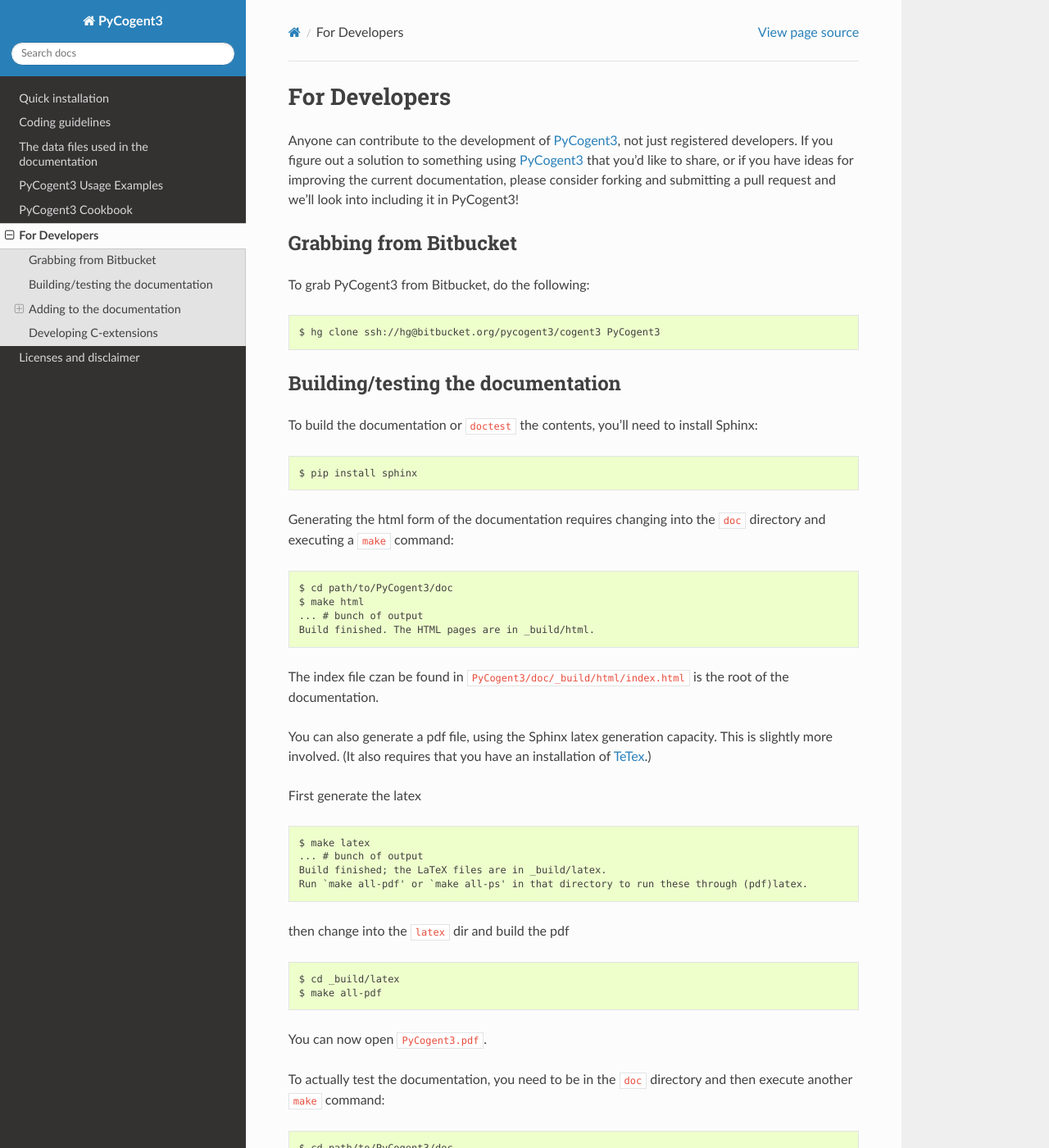
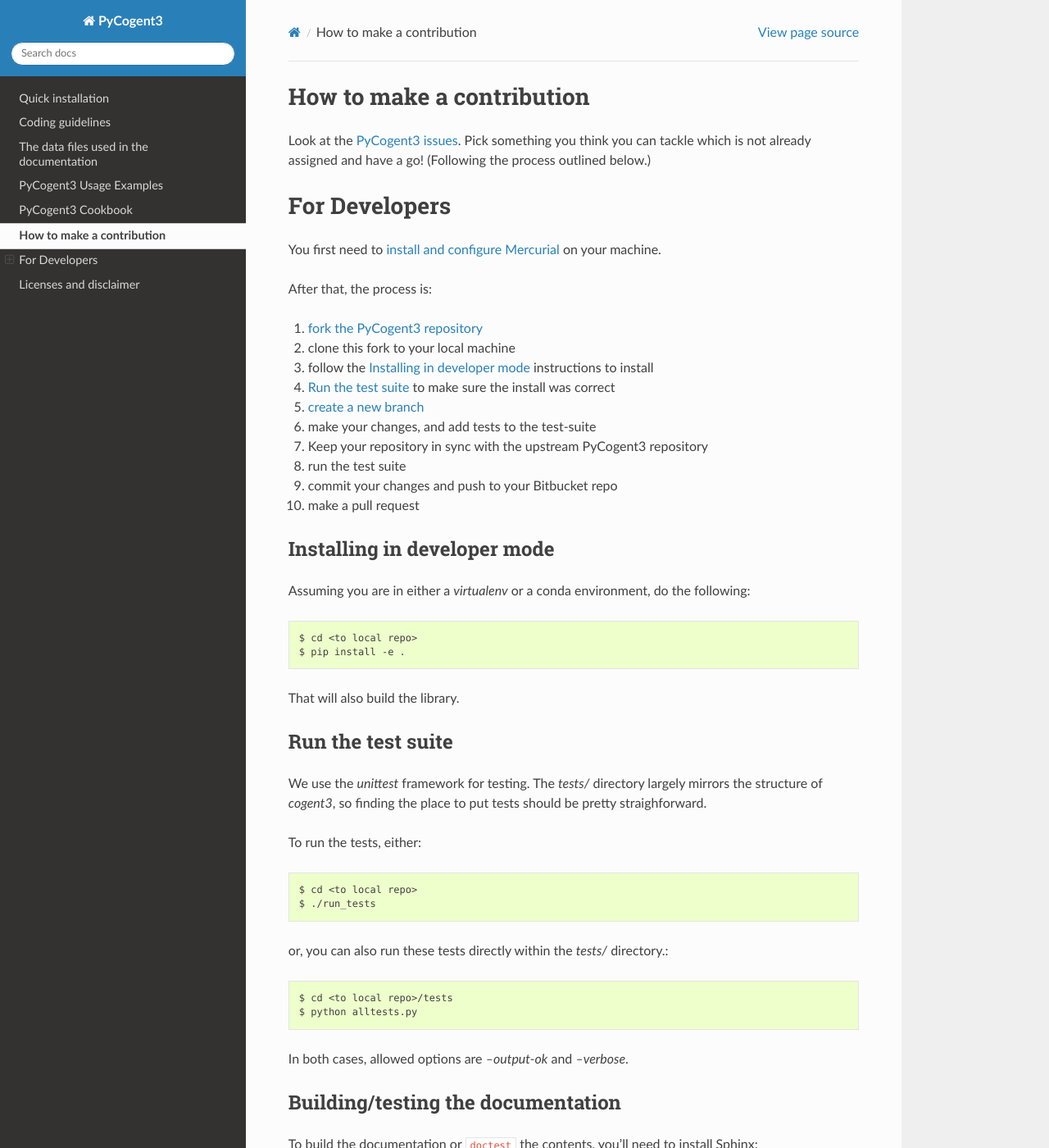
Before and after one commit to cogent3/cogent3, a Sphinx documentation site: the page built from doc/developer_notes.rst, in a window 1280 px wide and 1400 px high. Shown: the whole window at 82% size. Built offline with Sphinx 7.4.7 and the Read the Docs theme 2.0.0, drawn with Linux system fonts in a browser that asks for light colours; formulas are drawn with MathJax 3.

Commit message:
DOC: updated developer notes and fixed some doc syntax issues

```diff
--- a/doc/README.rst
+++ /dev/null
@@ -1 +0,0 @@
-../README
--- a/doc/cookbook/genetic_code.rst
+++ b/doc/cookbook/genetic_code.rst
@@ -112,7 +112,7 @@
     >>> flat_list
     ['GCT', 'GCC', 'GCA', 'GCG', 'TGT', 'TGC']
 
-Converting the ``TimeReversibleCodonAlphabet`` to codon series
+Converting the ``CodonAlphabet`` to codon series
 ------------------------------------------------
 
 .. doctest::
--- a/doc/developer_notes.rst
+++ b/doc/developer_notes.rst
@@ -1,14 +1,56 @@
+How to make a contribution
+==========================
+
+Look at the `PyCogent3 issues <https://bitbucket.org/pycogent3/cogent3/issues>`_. Pick something you think you can tackle which is not already assigned and have a go! (Following the process outlined below.)
+
 For Developers
 ==============
 
-Anyone can contribute to the development of PyCogent3_, not just registered developers. If you figure out a solution to something using PyCogent3_ that you'd like to share, or if you have ideas for improving the current documentation, please consider forking and submitting a pull request and we'll look into including it in PyCogent3!
+You first need to `install and configure Mercurial <https://confluence.atlassian.com/get-started-with-bitbucket/install-and-set-up-mercurial-860009660.html>`_ on your machine.
 
-Grabbing from Bitbucket
------------------------
+After that, the process is:
 
-To grab PyCogent3 from Bitbucket, do the following::
+#. `fork the PyCogent3 repository <https://confluence.atlassian.com/bitbucketserver/using-forks-in-bitbucket-server-776639958.html>`_
+#. clone this fork to your local machine
+#. follow the :ref:`dev-install` instructions to install
+#. :ref:`run-tests` to make sure the install was correct
+#. `create a new branch <https://confluence.atlassian.com/bitbucket/branching-a-repository-223217999.html#BranchingaRepository-CreateaMercurialbranch>`_
+#. make your changes, and add tests to the test-suite
+#. Keep your repository in sync with the upstream PyCogent3 repository
+#. run the test suite
+#. commit your changes and push to your Bitbucket repo
+#. make a pull request
 
-    $ hg clone ssh://hg@bitbucket.org/pycogent3/cogent3 PyCogent3
+.. _dev-install:
+
+Installing in developer mode
+----------------------------
+
+Assuming you are in either a `virtualenv` or a conda environment, do the following::
+
+    $ cd <to local repo>
+    $ pip install -e .
+
+That will also build the library.
+
+.. _run-tests:
+
+Run the test suite
+------------------
+
+We use the `unittest` framework for testing. The `tests/` directory largely mirrors the structure of `cogent3`, so finding the place to put tests should be pretty straighforward.
+
+To run the tests, either::
+
+    $ cd <to local repo>
+    $ ./run_tests
+
+or, you can also run these tests directly within the `tests/` directory.::
+
+    $ cd <to local repo>/tests
+    $ python alltests.py
+
+In both cases, allowed options are `--output-ok` and `--verbose`.
 
 Building/testing the documentation
 ----------------------------------
--- a/doc/index.rst
+++ b/doc/index.rst
@@ -10,7 +10,6 @@
     :maxdepth: 1
 
     install
-    README
     coding_guidelines
     data_file_links
     examples/index
```
